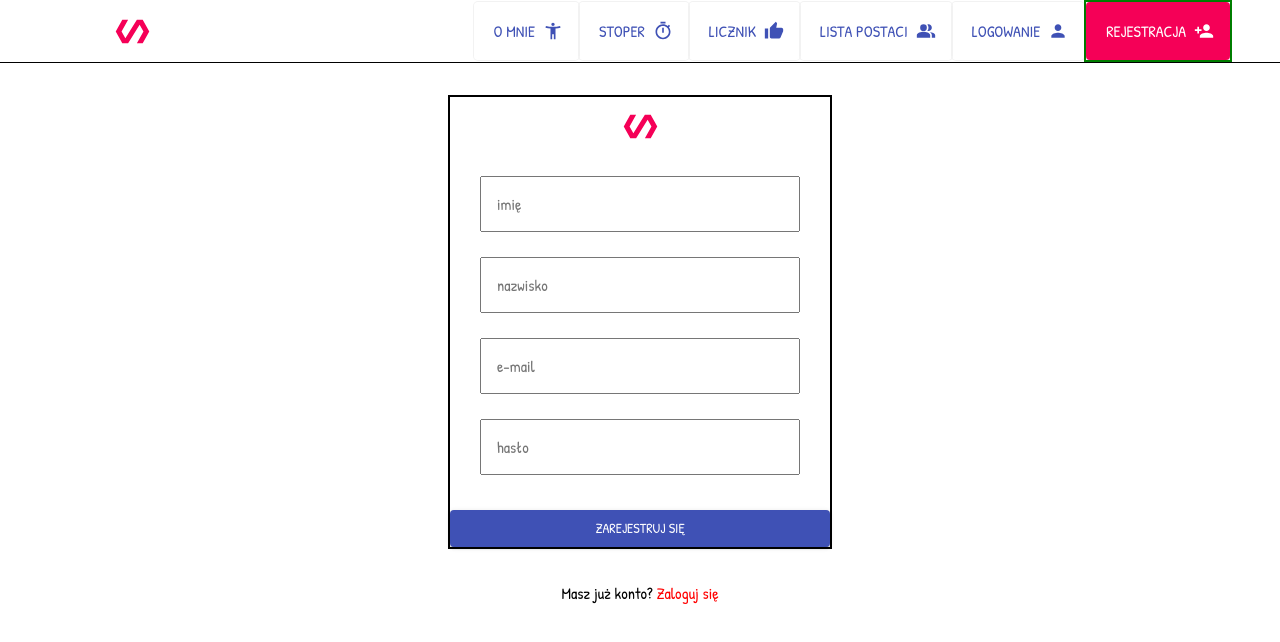
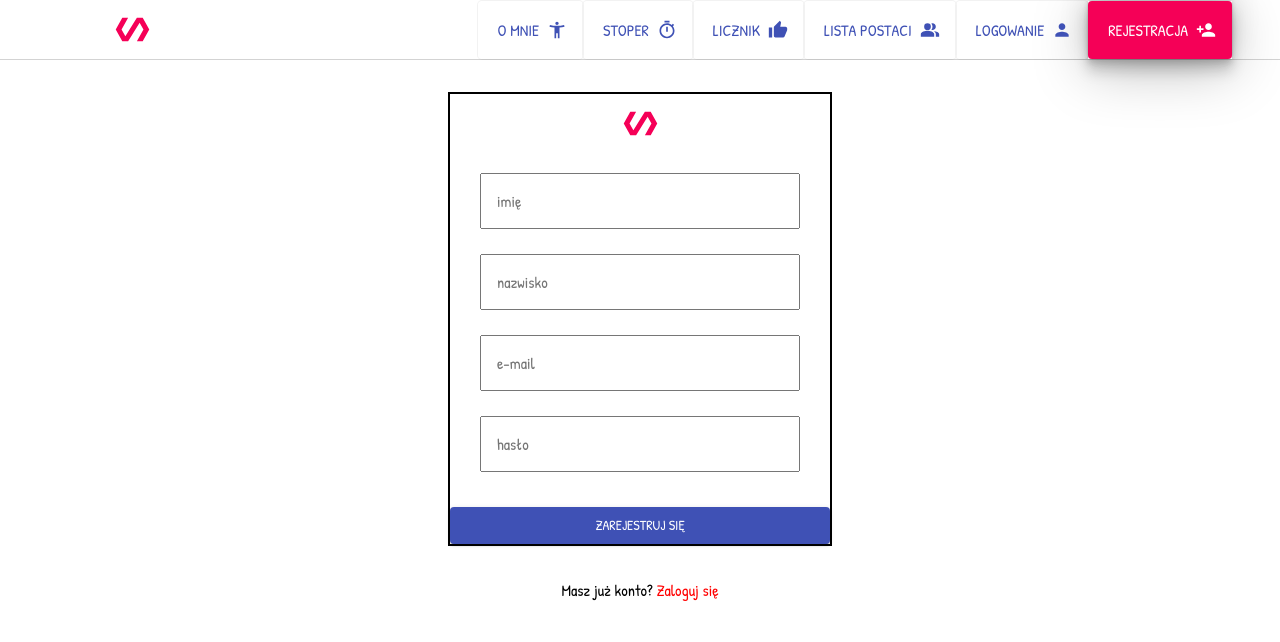
Before and after one commit to michalrozek90/Devstock_Academy, a React (Create React App) app in the folder project-august/: page /registration in a window 1280 px wide. Shown: the top 642 px of the page. Built offline with nearby package versions, Linux system fonts and the light colour scheme.

Commit message:
add box shadows for activeLinks

```diff
--- a/project-august/src/components/Nav.js
+++ b/project-august/src/components/Nav.js
@@ -12,7 +12,7 @@ const useStyles = makeStyles({
 		top: '0',
 		display: 'flex',
 		alignItems: 'center',
-		borderBottom: '1px solid black',
+		borderBottom: '1px solid lightgray',
 		backgroundColor: 'white',
 		zIndex: '999',
 	},
@@ -40,7 +40,9 @@ const useStyles = makeStyles({
 	},
 	activeLink: {
 		display: 'inline-block',
-		border: ' 2px solid green',
+		boxShadow:
+			'rgba(0, 0, 0, 0.25) 0px 11px 55px, rgba(0, 0, 0, 0.12) 0px -12px 30px, rgba(0, 0, 0, 0.12) 0px 4px 6px, rgba(0, 0, 0, 0.17) 0px 12px 13px, rgba(0, 0, 0, 0.09) 0px -3px 5px;',
+		transition: '0.3s',
 	},
 })
 
--- a/project-august/src/pages/Registration.js
+++ b/project-august/src/pages/Registration.js
@@ -44,7 +44,6 @@ const Registration = () => {
 	const dispatch = useDispatch()
 	const users = useSelector(state => state.registration.usersDatabase)
 
-	// const [prompt, setPrompt] = useState(false)
 	const [data, setData] = useState({ firstName: null, lastName: null, email: null, password: null })
 
 	const { firstName, lastName, email, password } = data
```
